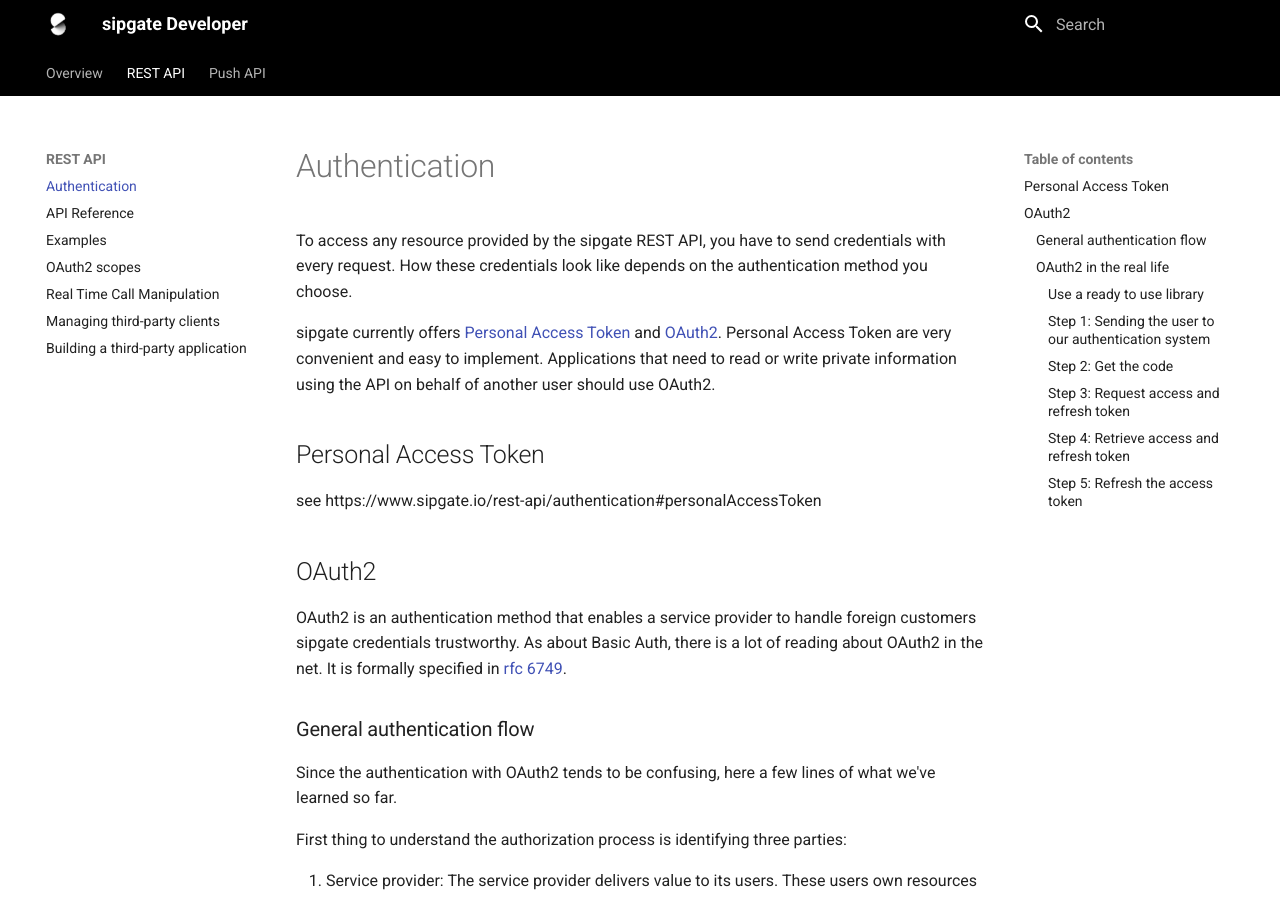
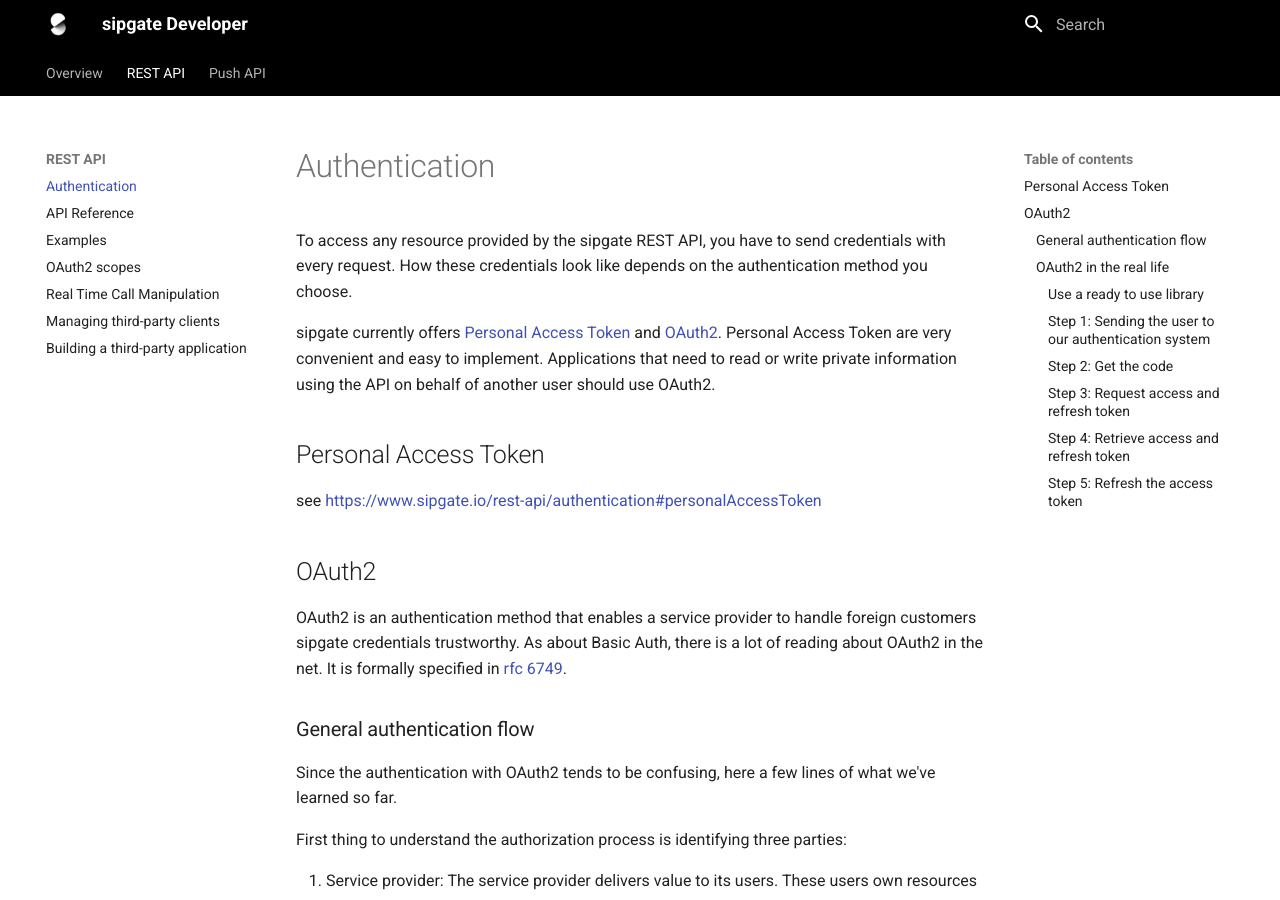
Before and after one commit to sipgate/docs, an MkDocs documentation site: the page built from docs/rest-api/authentication.md, in a window 1280 px wide and 900 px high. Built offline with MkDocs 1.6.1 and Material for MkDocs 9.7.7, drawn with Linux system fonts in a browser that asks for light colours; old or Windows-style settings are respelled for this version of MkDocs; part of the change alters nothing that is shown.

Commit message:
Use md link

```diff
--- a/docs/rest-api/authentication.md
+++ b/docs/rest-api/authentication.md
@@ -8,7 +8,7 @@ sipgate currently offers [Personal Access Token](#personal-access-token) and [OA
 
 ## Personal Access Token
 
-see https://www.sipgate.io/rest-api/authentication#personalAccessToken
+see [https://www.sipgate.io/rest-api/authentication#personalAccessToken](https://www.sipgate.io/rest-api/authentication#personalAccessToken)
 
 ## OAuth2
 
```
